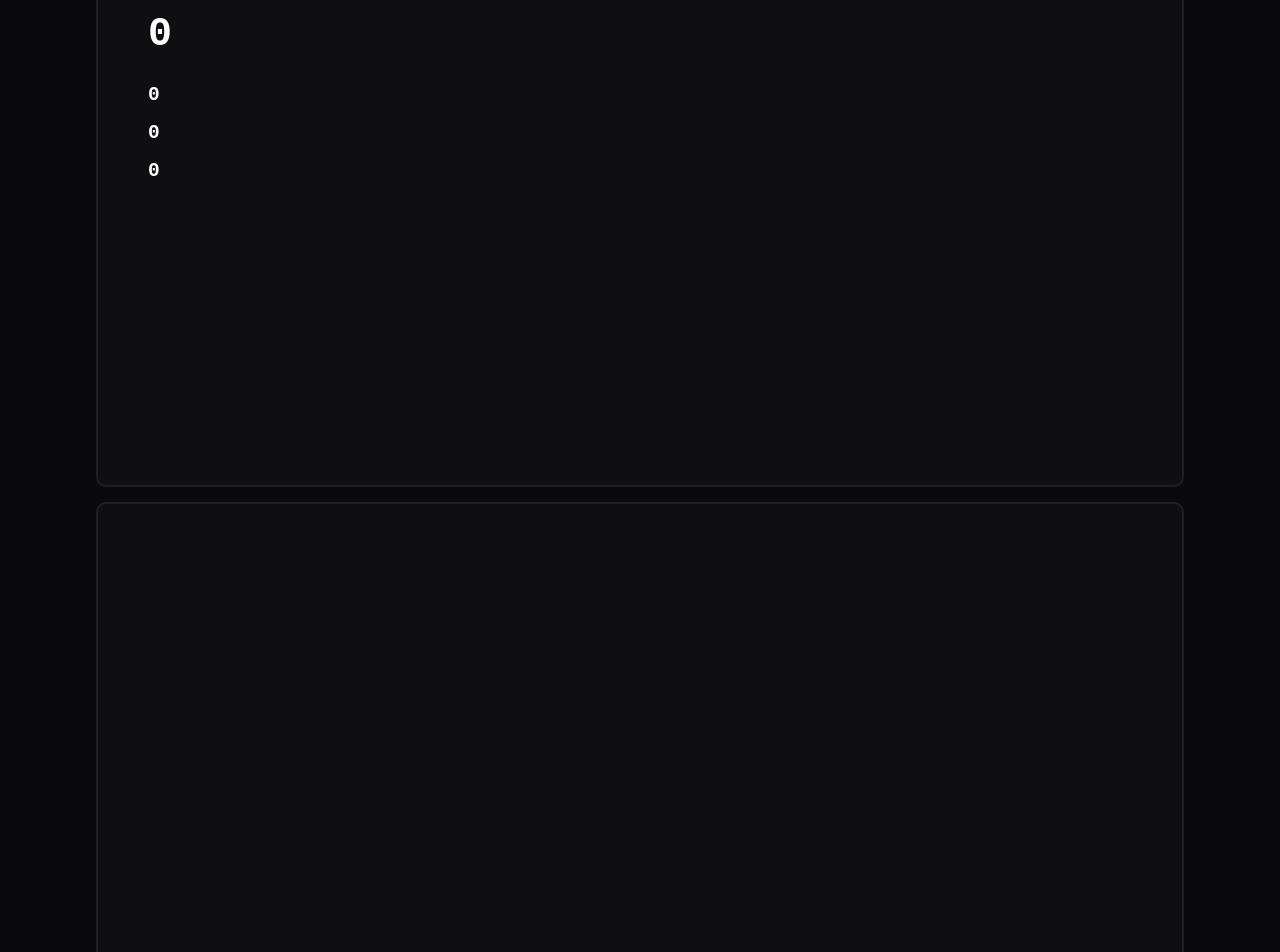
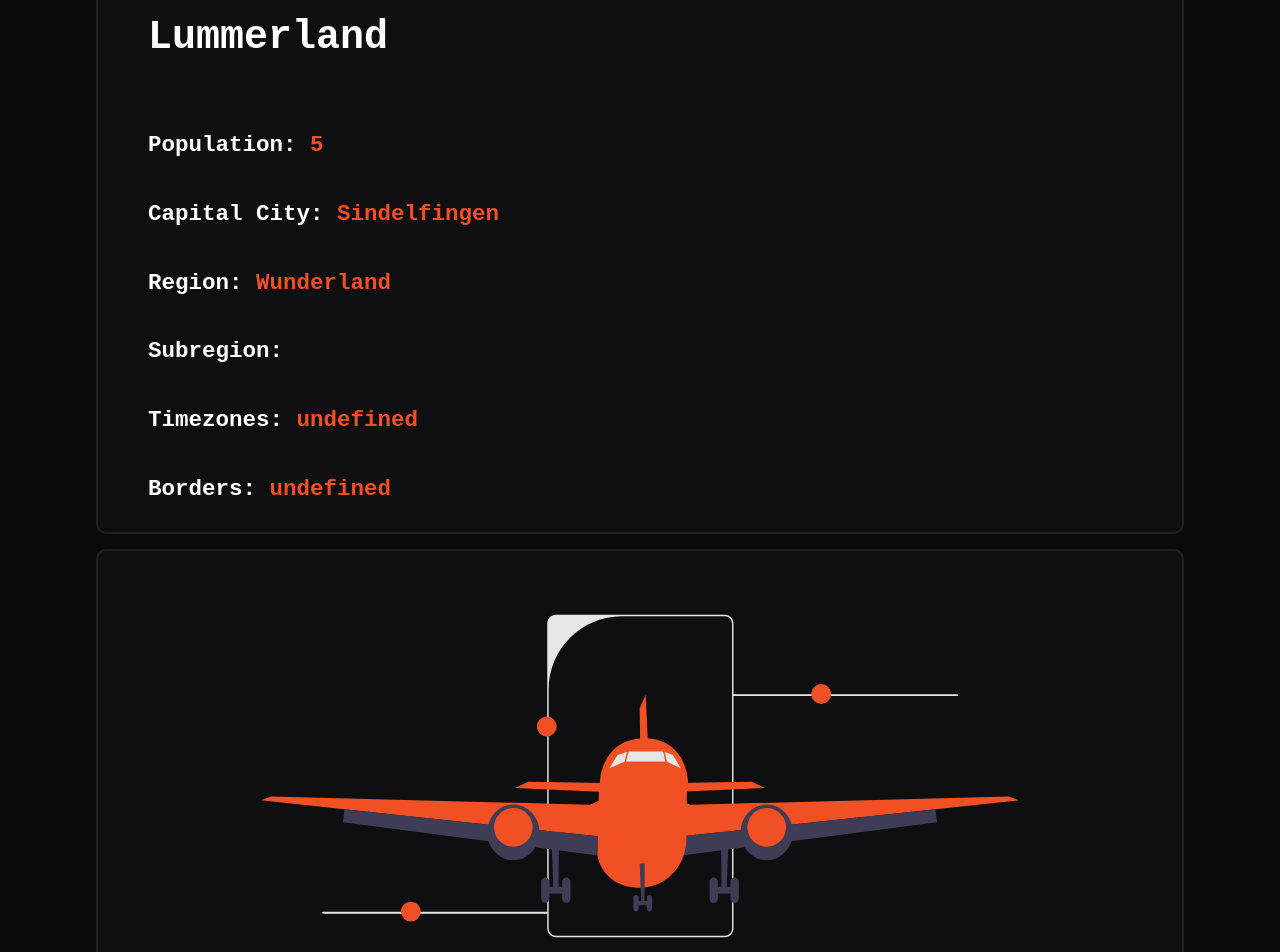
Before and after one commit to jv-schneider/geopedia, a React (Create React App) app: page / in a window 1280 px wide. Shown: the part 180-1132 px from the top of the page. Built offline with nearby package versions, Linux system fonts and the light colour scheme; no server answers.

Commit message:
better visuals and bug fix

```diff
--- a/src/components/Searchbar.jsx
+++ b/src/components/Searchbar.jsx
@@ -4,7 +4,7 @@ import "./Searchbar.css";
 const Searchbar = ({ handleChange }) => {
   return (
     <div id="searchbar-container">
-      <input type="text" onClick={handleChange} />
+      <input type="text" onDoubleClick={handleChange} />
       {/* <button onClick={handleChange}>Search</button> */}
     </div>
   );
--- a/src/containers/App.jsx
+++ b/src/containers/App.jsx
@@ -11,10 +11,10 @@ class App extends React.Component {
       countryURL: "https://restcountries.com/v3.1/name/germany",
       infoData: [
         {
-          population: "0",
-          capital: "0",
-          region: "0",
-          altSpellings: ["0", "0", "0"],
+          population: "5",
+          capital: "Sindelfingen",
+          region: "Wunderland",
+          altSpellings: ["0", "Lummerland", "0"],
         },
       ],
       pictureData: "",
@@ -24,7 +24,8 @@ class App extends React.Component {
   componentDidMount() {
     fetch(this.state.countryURL)
       .then((r) => r.json())
-      .then((r) => this.setState({ infoData: r }));
+      .then((r) => this.setState({ infoData: r }))
+      .then(() => console.log(this.state.infoData));
   }
 
   stateChange = (event) => {
@@ -35,20 +36,28 @@ class App extends React.Component {
     });
     fetch(this.state.countryURL)
       .then((r) => r.json())
-      .then((r) => this.setState({ infoData: r }));
+      .then((r) => {
+        if (r[0].hasOwnProperty("capital")) {
+          this.setState({ infoData: r });
+        } else {
+          this.setState({
+            infoData: [
+              {
+                population: "0",
+                capital: "0",
+                region: "0",
+                subregion: "0",
+                altSpellings: ["0", "0", "0"],
+                timezones: "0",
+                borders: "0",
+              },
+            ],
+          });
+        }
+      });
   };
 
   render() {
-    if (!this.state.infoData) {
-      this.state.infoData = [
-        {
-          population: "0",
-          capital: "0",
-          region: "0",
-          altSpellings: ["0", "0", "0"],
-        },
-      ];
-    }
     return (
       <div id="app">
         <Navbar handleChange={this.stateChange} />
--- a/src/containers/Info.css
+++ b/src/containers/Info.css
@@ -10,16 +10,23 @@
 }
 
 h1#country {
-  margin-left: 50px;
+  margin: 30px 50px 60px 50px;
   font-size: 40px;
 }
 
 div#information {
-  margin-left: 50px;
+  margin: 0 50px;
+  line-height: 50px;
+  font-size: 15px;
+  word-wrap: break-word;
+}
+
+span {
+  color: #f15025;
 }
 
 @media screen and (max-width: 1500px) {
   #info-container {
-    height: 500px;
+    height: auto;
   }
 }
--- a/src/containers/Info.jsx
+++ b/src/containers/Info.jsx
@@ -6,9 +6,24 @@ const Info = ({ data }) => {
     <div id="info-container">
       <h1 id="country">{data[0].altSpellings[1]}</h1>
       <div id="information">
-        <h2 id="population">{data[0].population}</h2>
-        <h2 id="capital">{data[0].capital}</h2>
-        <h2 id="region">{data[0].region}</h2>
+        <h2 id="population">
+          Population: <span>{data[0].population}</span>
+        </h2>
+        <h2 id="capital">
+          Capital City: <span>{data[0].capital}</span>
+        </h2>
+        <h2 id="region">
+          Region: <span>{data[0].region}</span>
+        </h2>
+        <h2 id="sub-region">
+          Subregion: <span>{data[0].subregion}</span>
+        </h2>
+        <h2 id="timezones">
+          Timezones: <span>{data[0].timezones + " "}</span>
+        </h2>
+        <h2 id="borders">
+          Borders: <span>{data[0].borders + " "}</span>
+        </h2>
       </div>
     </div>
   );
--- a/src/containers/Pictures.css
+++ b/src/containers/Pictures.css
@@ -1,4 +1,6 @@
 #pictures-container {
+  display: flex;
+  justify-content: center;
   background-color: #ced0ce07;
   grid-row-start: 2;
   grid-column-start: 2;
@@ -8,6 +10,13 @@
   border-radius: 10px;
   height: 750px;
 }
+
+img#world {
+  margin-top: 50px;
+  width: 70%;
+  height: 70%;
+}
+
 @media screen and (max-width: 1500px) {
   #pictures-container {
     height: 500px;
--- a/src/containers/Pictures.jsx
+++ b/src/containers/Pictures.jsx
@@ -1,8 +1,13 @@
 import React from "react";
 import "./Pictures.css";
+import world from "../picture.svg";
 
 const Pictures = () => {
-  return <div id="pictures-container"></div>;
+  return (
+    <div id="pictures-container">
+      <img src={world} alt="" id="world" />
+    </div>
+  );
 };
 
 export default Pictures;
```
Also changed, not shown: package.json (+7 -1 lines), src/picture.svg (added), 1 other file (tests, documents, lock files or other folders).
